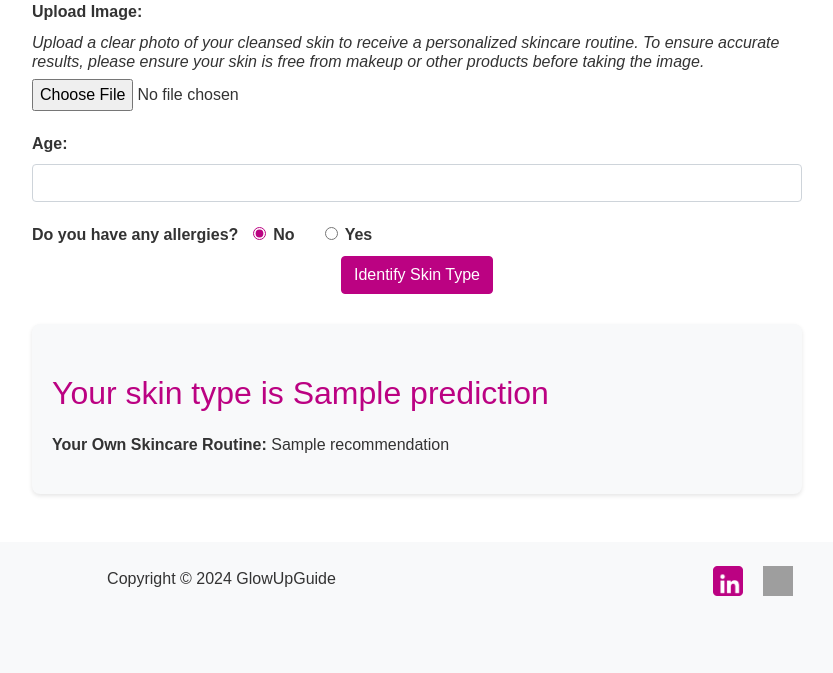
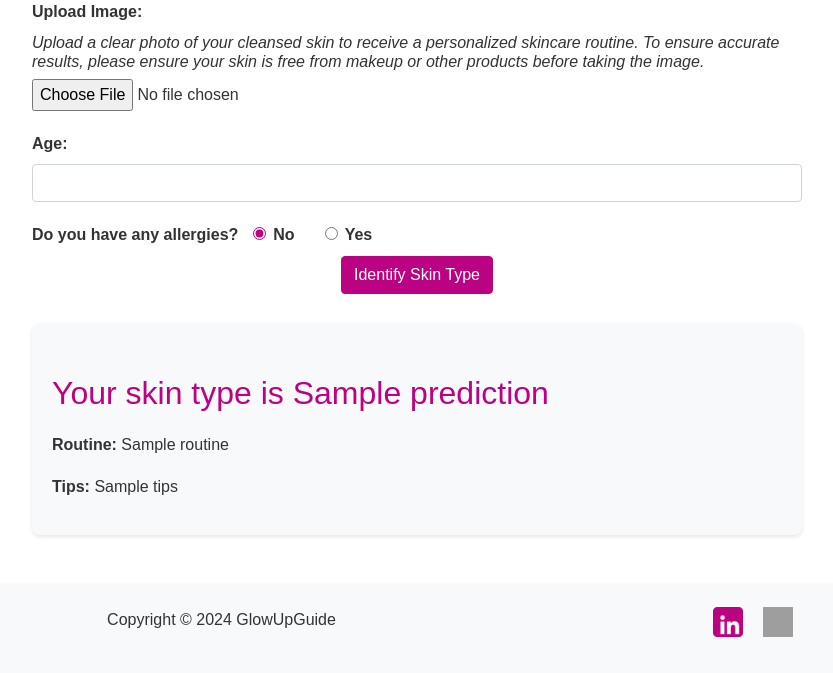
Before and after one commit to SANJANASOLANGA/SkinTypeClassification, a Flask app: template templates/identify.html in a window 1280 px wide. Shown: the part 179-852 px from the top of the page, without its empty margins (223-1056 px from the left). Before the commit the page ends 775 px from the top, so only its background shows below. Run offline with Flask 3, Linux system fonts and the light colour scheme; the template is opened without the code that fills it: most values are stand-ins (such as "Sample title", 1, 10 or a date in 2020); some libraries are stand-ins or nearby versions; grey boxes are pictures that could not be loaded.

Commit message:
Added routine and tips

```diff
--- a/templates/identify.html
+++ b/templates/identify.html
@@ -36,7 +36,10 @@
 <div id="results">
     {% if prediction %}
     <h2>Your skin type is {{ prediction }}</h2>
-    <p><strong>Your Own Skincare Routine:</strong> {{ recommendation }}</p>
+    <!-- <p><strong>Your Own Skincare Routine:</strong> {{ recommendation }}</p> -->
+    <!-- <h3>Your Own Skincare Routine:</h3> -->
+    <p><strong>Routine:</strong> {{ routine }}</p>
+    <p><strong>Tips:</strong> {{ tips }}</p>
     {% endif %}
 </div>
 
```
